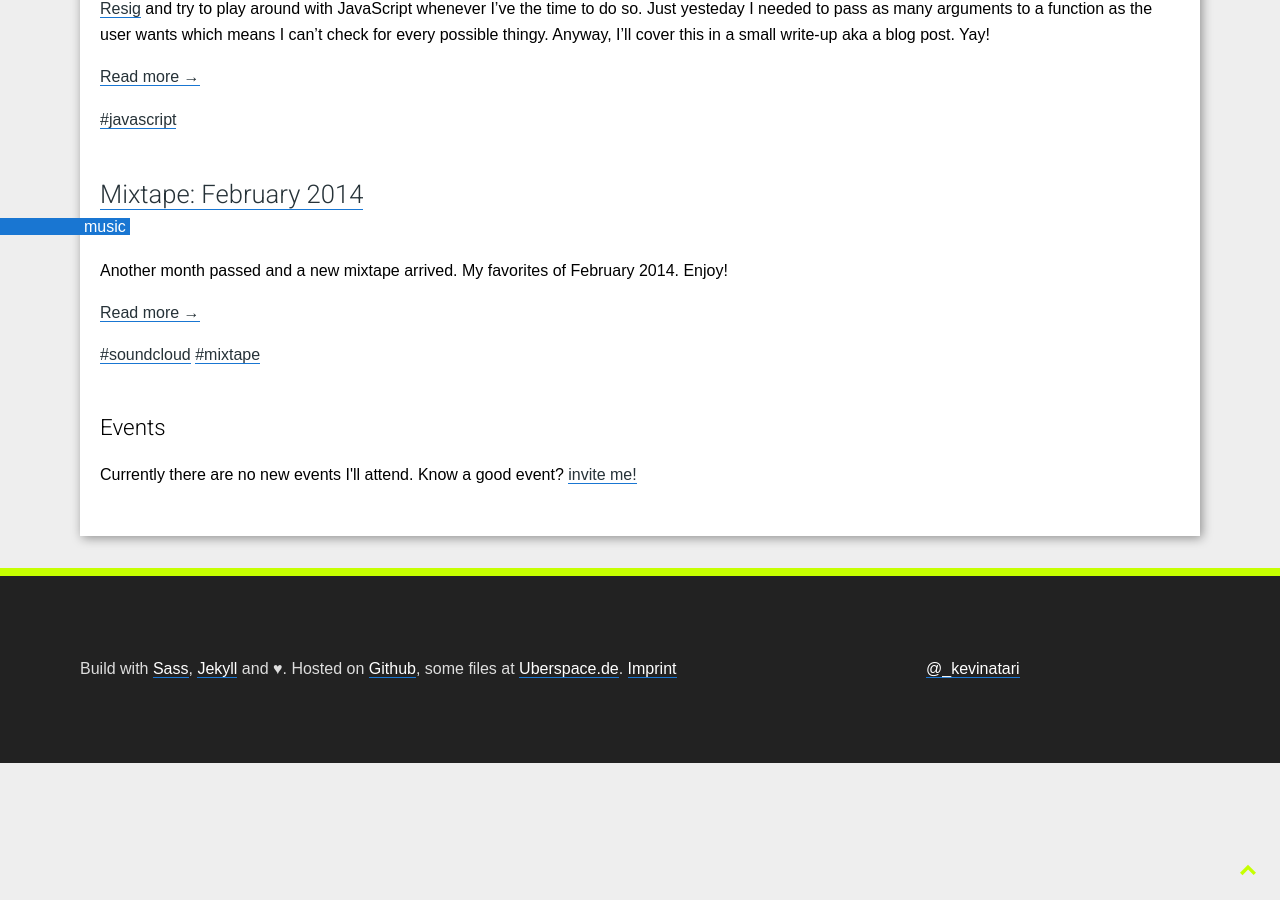
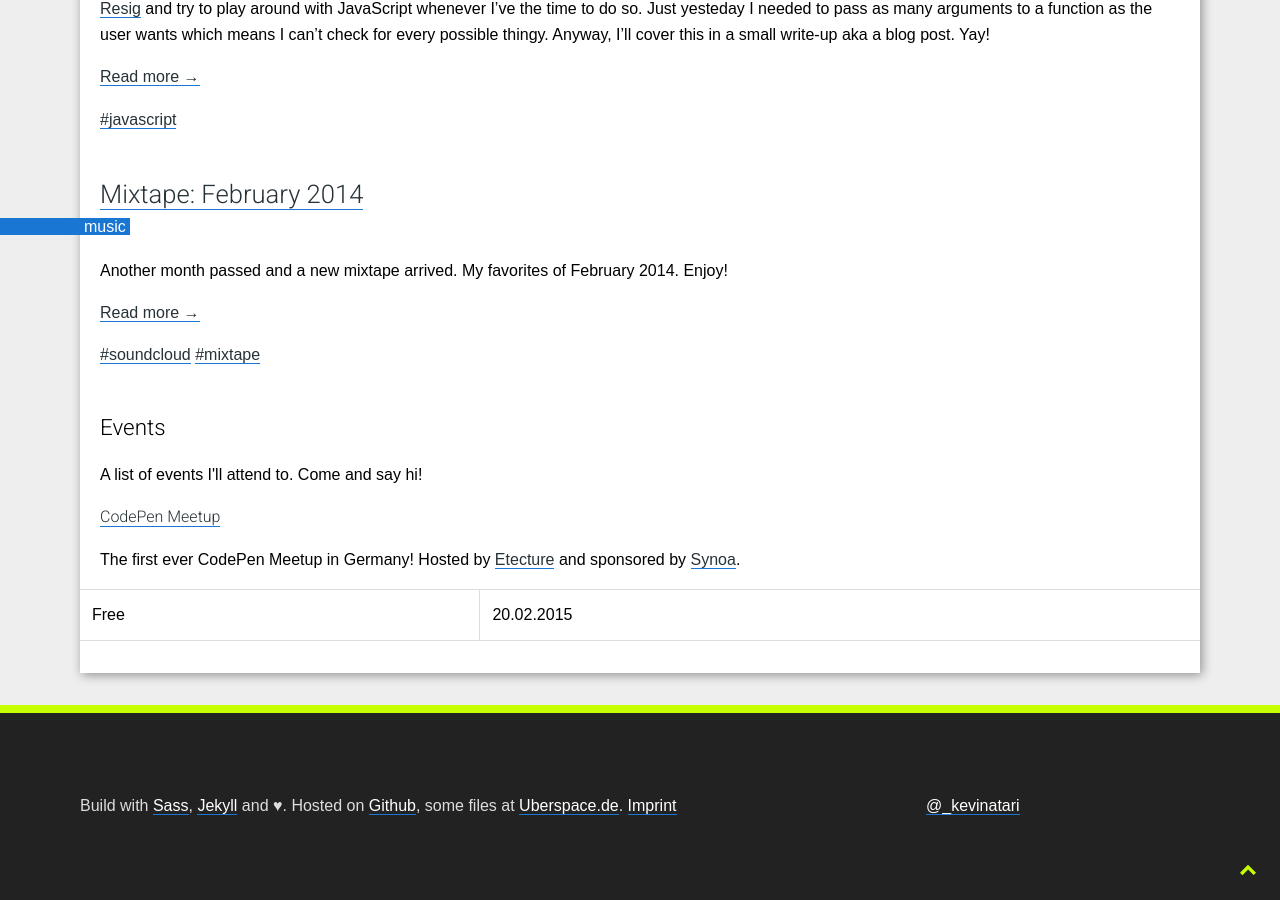
Before and after one commit to KevinGimbel/kevingimbel.github.io-old, a Jekyll site: the page built from index.html, in a window 1280 px wide and 900 px high, scrolled down 3040 px. Built offline with Jekyll 4.4.1, drawn with Linux system fonts in a browser that asks for light colours; before the commit the page ends 3803 px from its top, so only the background shows below that.

Commit message:
Added CodePen Meetup to the events list.

```diff
--- a/_data/events.yml
+++ b/_data/events.yml
@@ -1,3 +1,9 @@
+- name: CodePen Meetup
+  description: The first ever CodePen Meetup in Germany! Hosted by <a href="http://www.etecture.de/">Etecture</a> and sponsored by <a href="http://synoa.de">Synoa</a>.
+  price: Free
+  url: https://nvite.com/CodePenFFM/c78
+  date: 20.02.2015
+
 #
 # - name: dotJS
 #   description: dotJS is one of the biggest JavaScript conferences in Europe, taking place in Paris.
```
